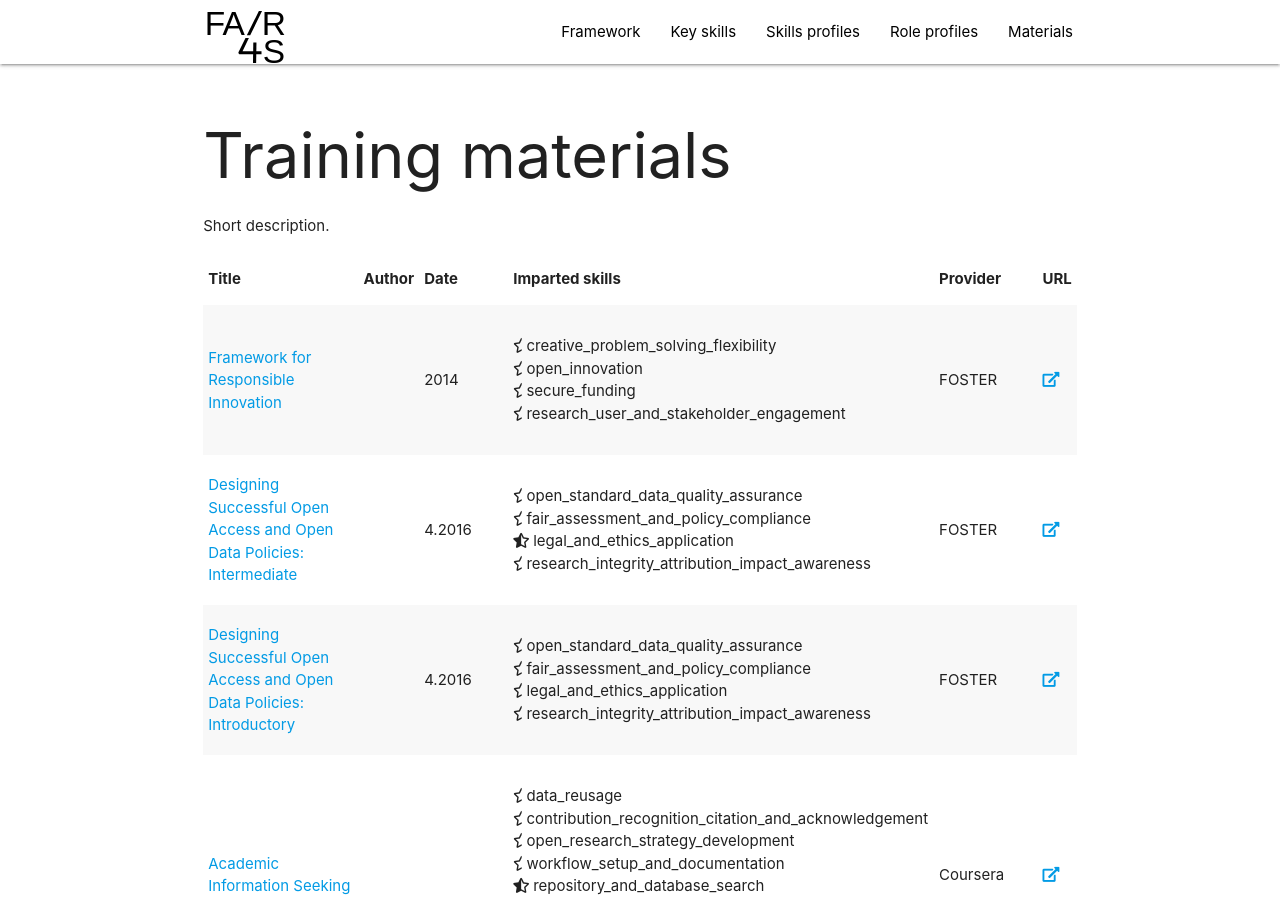
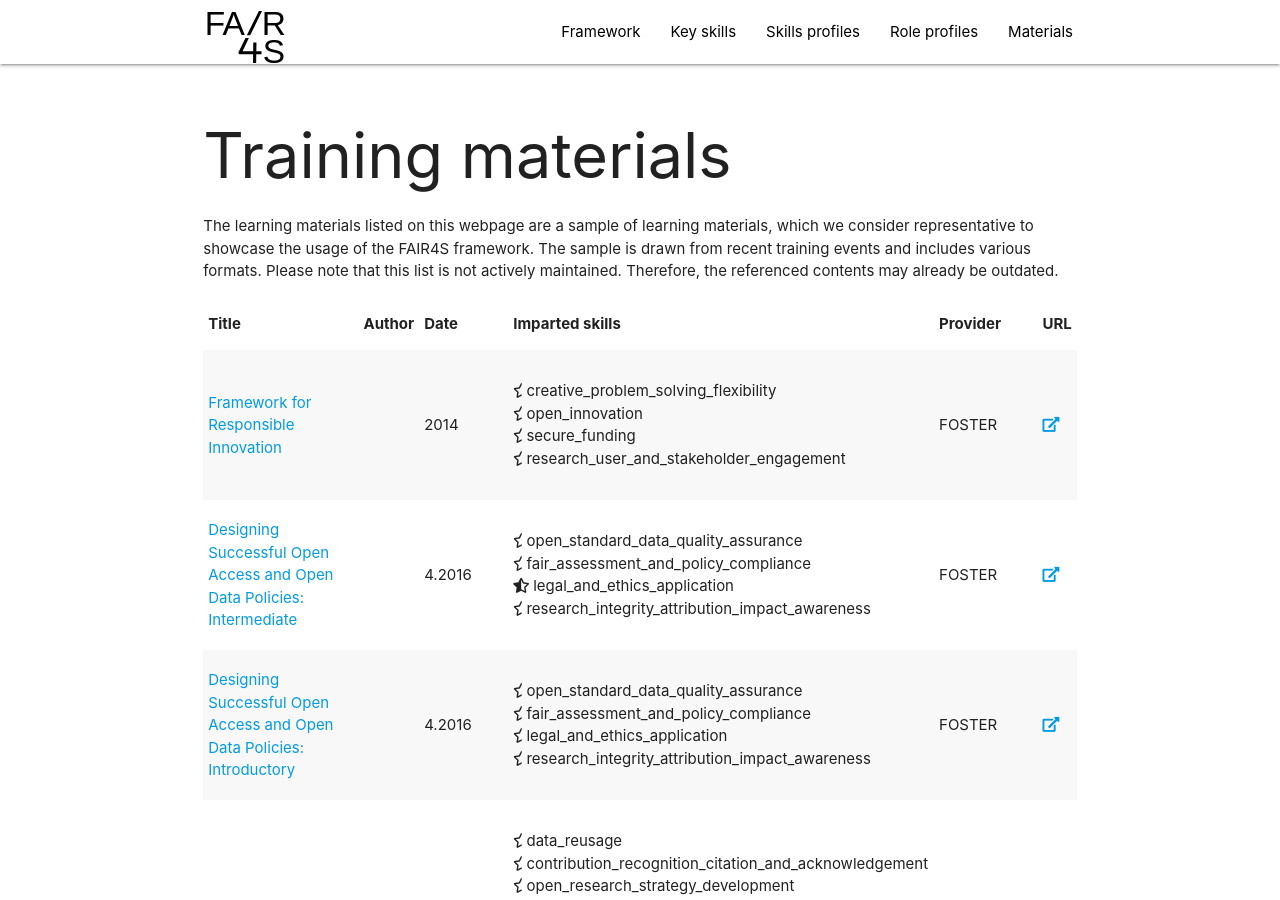
Before and after one commit to EOSC-FAIR4S/eosc-fair4s.github.io, a Jekyll site: the page built from materials.md, in a window 1280 px wide and 900 px high. Built offline with Jekyll 4.4.1, drawn with Linux system fonts in a browser that asks for light colours; nearby versions of some CDN libraries.

Commit message:
added description for learning materials clarifying that the list is not actively maintained

```diff
--- a/materials.md
+++ b/materials.md
@@ -3,4 +3,6 @@ title: Training materials
 layout: materials
 ---
 
-Short description.
+The learning materials listed on this webpage are a sample of learning materials, which we consider representative to showcase the usage of the FAIR4S framework.
+The sample is drawn from recent training events and includes various formats. Please note that this list is not actively maintained.
+Therefore, the referenced contents may already be outdated.
```
